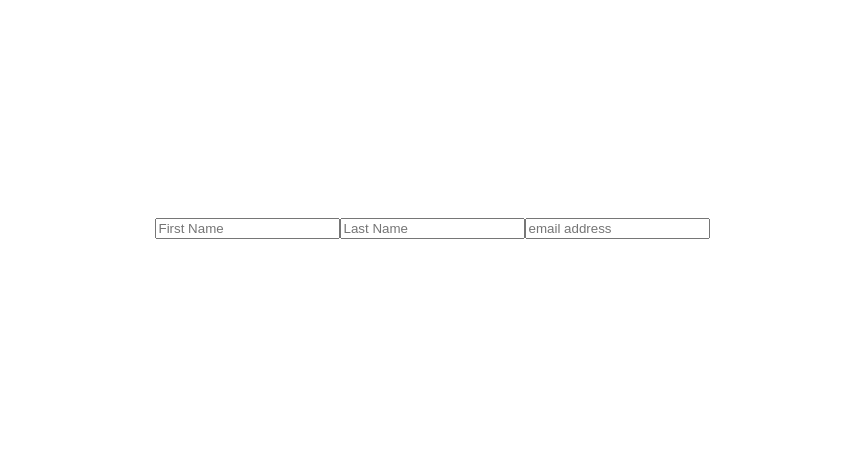
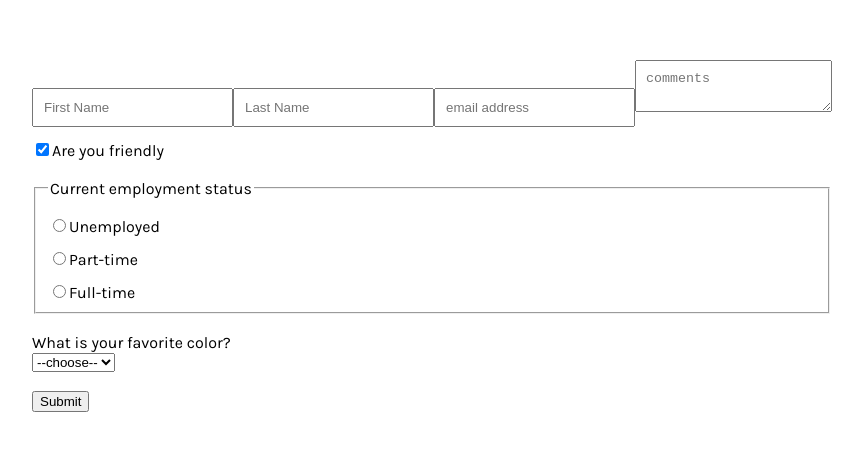
Before and after one commit to michaelokolo/Meme-generator, a React (Create React App) app: page / in a window 1280 px wide. Shown: the part 172-622 px from the top of the page, without its empty margins (208-1071 px from the left). Built offline with nearby package versions, Linux system fonts and the light colour scheme.

Commit message:
Form elements in react

```diff
--- a/src/App.css
+++ b/src/App.css
@@ -285,3 +285,25 @@
   margin-top: 0.5rem;
   border-radius: 4px;
 }
+
+form{
+  padding: 20px;
+}
+
+input{
+  margin-top:1rem;
+  padding:10px;
+
+}
+
+textarea{
+  margin-top:1rem;
+  padding:10px;
+}
+
+.isFriendly{
+  display:inline;
+}
+label{
+  display: inline;
+}
--- a/src/Form.js
+++ b/src/Form.js
@@ -4,40 +4,125 @@
 
     const [formData, setFormData] = React.useState({firstName:"",
             lastName:"",
-            email:""}
+            email:"",
+            comment:"",
+            isFriendly:true,
+            employment:"",
+            favColor:''
+            }
             )
 
-    console.log(formData)
+
     function handleChange(event){
+        const {name, value, type, checked} = event.target
         setFormData(prevFormData => {
             return {
                 ...prevFormData,
-                 [event.target.name]: event.target.value
+                 [name]:type === "checkbox" ? checked : value
             }
         })
     }
 
+    function handleSubmit(event){
+        event.preventDefault()
+        console.log(formData)
+    }
+
 
     return(
-        <form>
+        <form onSubmit={handleSubmit}>
             <input
                 type="text"
                 placeholder="First Name"
                 onChange={handleChange}
                 name="firstName"
+                value={formData.firstName}/*Controlled input*/
             />
             <input
                 type="text"
                 placeholder='Last Name'
                 onChange={handleChange}
                 name="lastName"
+                value={formData.lastName}
             />
             <input
                 type="email"
                 placeholder='email address'
                 onChange={handleChange}
                 name="email"
+                value={formData.email}
             />
+            <textarea
+                placeholder='comments'
+                onChange={handleChange}
+                name="comment"
+                value={formData.comment}
+            />
+            <br/>
+            <input
+                type="checkbox"
+                id="isFriendly"
+                checked={formData.isFriendly}
+                onChange={handleChange}
+                name="isFriendly"
+            />
+            <label htmlFor='isFriendly'>Are you friendly</label>
+            <br/>
+            <br/>
+            <fieldset>
+                <legend>Current employment status</legend>
+                <input
+                    type="radio"
+                    id="unemployed"
+                    name="employment"
+                    value="unemployed"
+                    checked ={formData.employment === "unemployed"}
+                    onChange={handleChange}
+                />
+                <label htmlFor='unemployed'>Unemployed</label>
+                <br/>
+                <input
+                    type="radio"
+                    id="part-time"
+                    name="employment"
+                    value='part-time'
+                    checked ={formData.employment === "part-time"}
+                    onChange={handleChange}
+                />
+                <label htmlFor='part-time'>Part-time</label>
+                <br/>
+                <input
+                    type="radio"
+                    id="full-time"
+                    name="employment"
+                    value='full-time'
+                    checked ={formData.employment === "full-time"}
+                    onChange={handleChange}
+                />
+                <label htmlFor='full-time'>Full-time</label>
+            </fieldset>
+            <br/>
+
+            <label htmlFor='favColor'>What is your favorite color?</label>
+            <br/>
+            <select
+                id="favColor"
+                value={formData.favColor}
+                onChange={handleChange}
+                name="favColor"
+            >
+                <option value=''>--choose--</option>
+                <option value='red'>Red</option>
+                <option value="orange">Orange</option>
+                <option value="yellow">Yellow</option>
+                <option value="green">Green</option>
+                <option value="blue">Blue</option>
+                <option value='indigo'>Indigo</option>
+                <option value="violet">Violet</option>
+            </select>
+            <br/>
+            <br/>
+            <button>Submit</button>
         </form>
     )
 }
```
